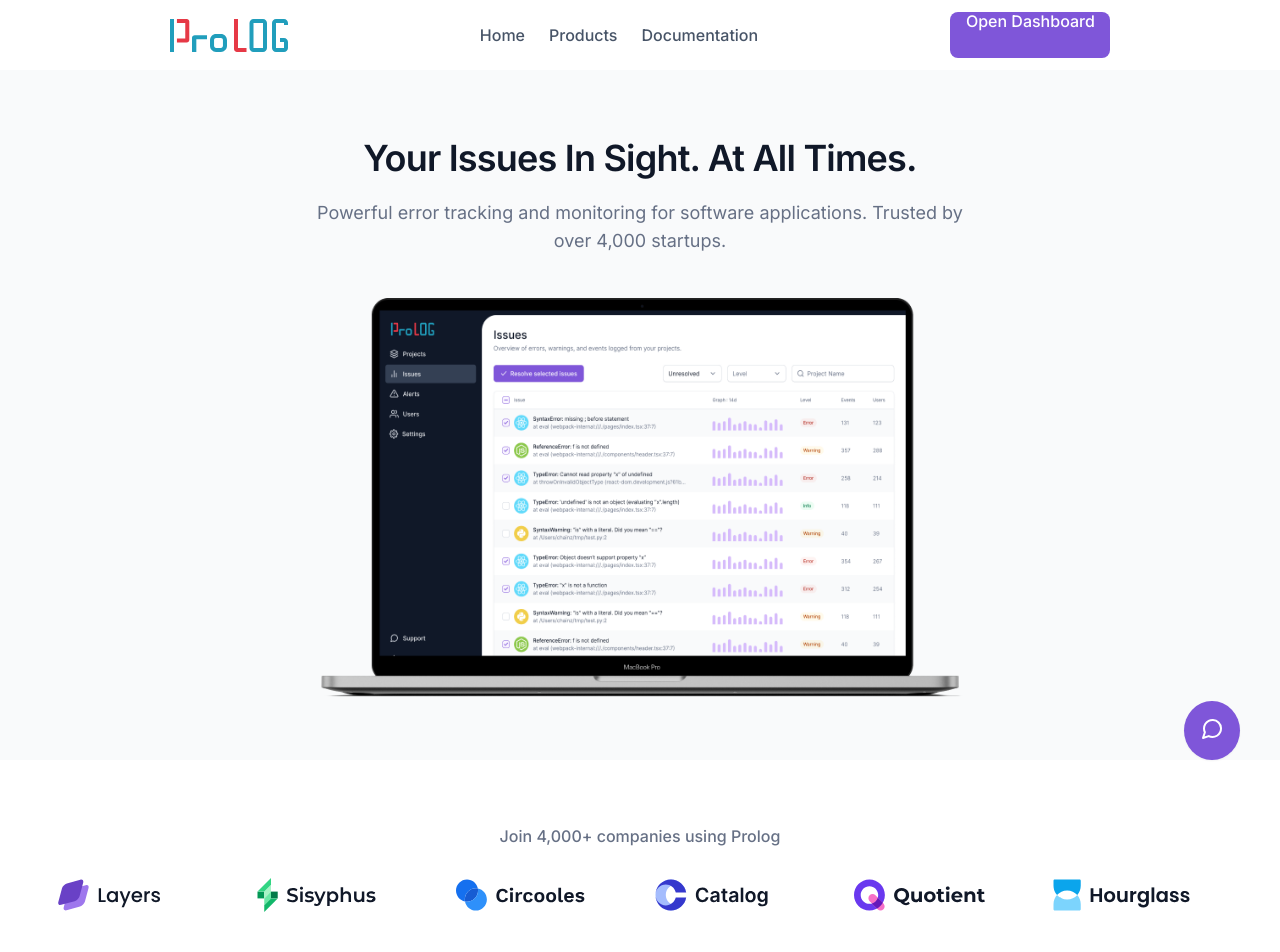
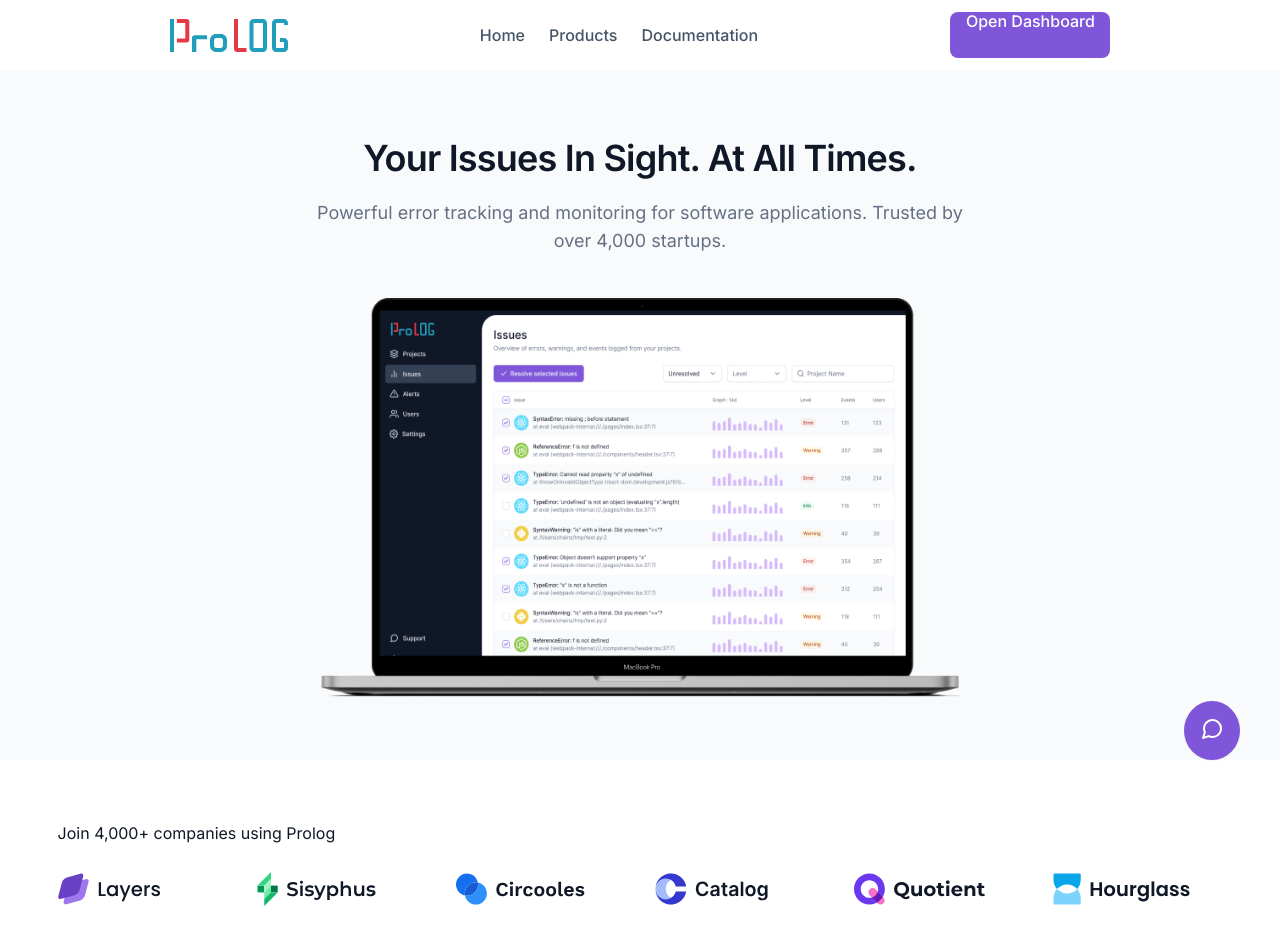
Before and after one commit to profydev/prolog-app-sdfawcett, a Next.js app: page / in a window 1280 px wide. Shown: the top 952 px of the page. Built offline with nearby package versions, Linux system fonts and the light colour scheme.

Commit message:
companies section styling for desktop

```diff
--- a/pages/index.jsx
+++ b/pages/index.jsx
@@ -140,6 +140,7 @@ const IssuesPage = () => {
           aria-label="description of companies that use ProLog"
           className={styles.companies}
         >
+          <div className={styles.companiesContainer}>
             <p>Join 4,000+ companies using Prolog</p>
             <ul
               className={styles.companyList}
@@ -155,6 +156,7 @@ const IssuesPage = () => {
                 </li>
               ))}
             </ul>
+          </div>
         </section>
 
         <section
--- a/pages/index.module.scss
+++ b/pages/index.module.scss
@@ -138,10 +138,13 @@
 
 // company list
 .companies {
-  width: min(91%, 80rem);
-  margin: 0 auto;
   padding: 3em 0;
   padding-bottom: 2.8em;
+}
+
+.companiesContainer {
+  width: min(91%, 76rem);
+  margin: 0 auto;
 }
 
 .companies > p {
@@ -339,4 +342,20 @@
     height: 448.5px;
     margin-block-start: 4.1em;
   }
+
+  .companies {
+    background-color: color.$gray-50;
+    padding: 7em 0;
+    padding-bottom: 4.9em;
+  }
+
+  .companyList {
+    grid-template-columns: repeat(auto-fit, minmax(150px, 1fr));
+    margin-block-start: 2em;
+  }
+
+  .companyList li > img {
+    width: 146px;
+    height: 48px;
+  }
 }
```
Lines whose indentation alone changed are shown as unchanged.
